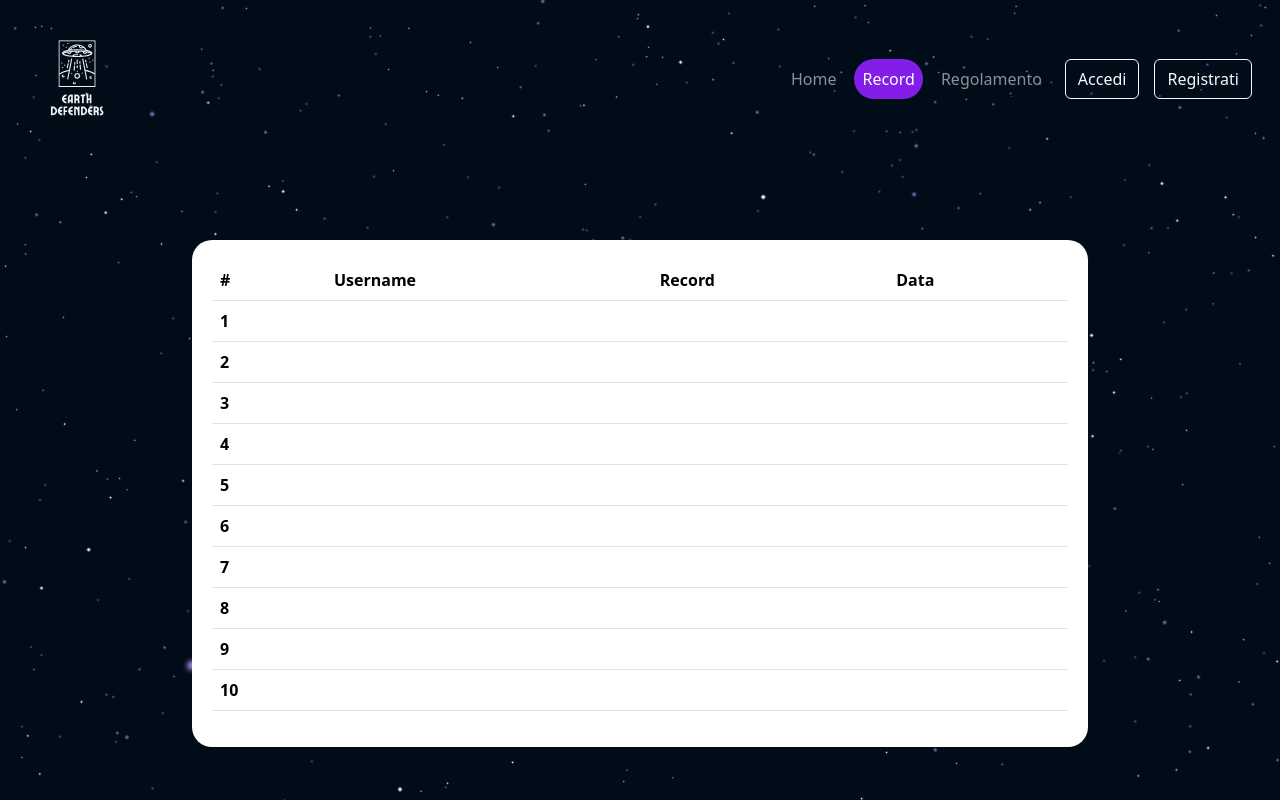
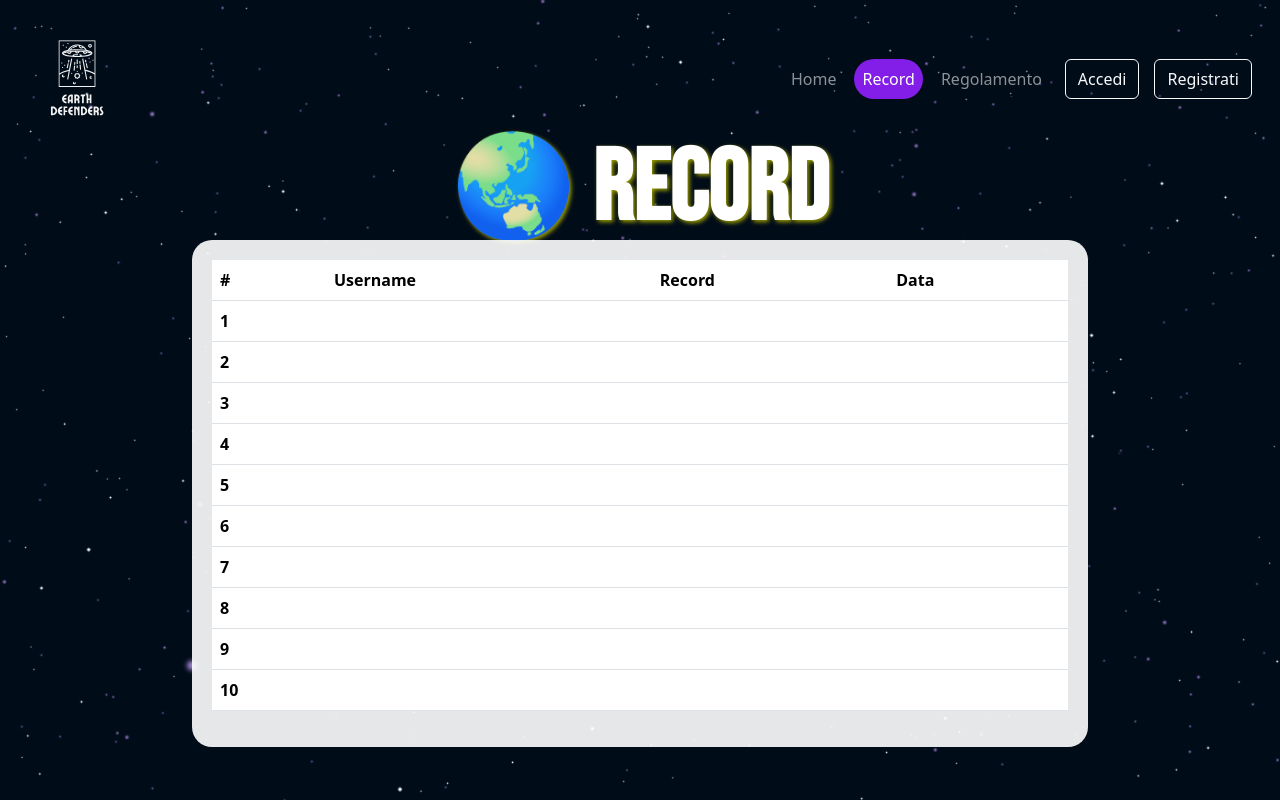
Before and after one commit to Flavio0410/Earth-Defenders, a PHP site: page /src/html/record.html in a window 1280 px wide. Run offline with PHP 8.4, Linux system fonts and the light colour scheme; lists and menus that the app fills with data are empty; some libraries are stand-ins or nearby versions.

Commit message:
fix record page

```diff
--- a/index.html
+++ b/index.html
@@ -34,7 +34,7 @@
       $(function(){
         $("#navigationbar").load("src/html/navbar.html");
       });
-      </script>
+    </script>
 
 
     <audio autoplay loop muted> //per far funzionare l'audio rimuovi muted
@@ -51,7 +51,7 @@
 
 
 
-    <div id="mainContain">
+    <div id="mainContain" class="homecontainer">
 
       <div class="spaceshipContainer" id="spaceshipContainerID"></div>
 
--- a/src/html/record.html
+++ b/src/html/record.html
@@ -22,7 +22,11 @@
         </script>
 
     <div id="mainContain" class="containAll">
+
       <script type="module" src="../Starspace.js"></script>
+
+      <h1 class="pagetitle">🌏 Record</h1>
+
       <div class="recordtablecontainer" id="tablecontainerID">
         <table class="table">
           <thead>
@@ -87,13 +91,9 @@
               <td></td>
               <td></td>
             </tr>
-
           </tbody>
         </table>
       </div>
-
     </div>
-
-
   </body>
 </html>
--- a/style/record.css
+++ b/style/record.css
@@ -1,3 +1,15 @@
+@import url('https://fonts.googleapis.com/css2?family=Bebas+Neue&display=swap');
+
+:root {
+    --main-color: #831DE8;
+    --main-color-lighter: #9C38FF;
+    --main-color-darker: #52099C;
+    --complementary-color: #9A9C00;
+    --complementary-color-lighter: #E6E81C;
+    --logourl: "../public/assets/images/logo.svg";
+  }
+
+
 body{
     background-color: #000000;
     overflow: hidden;
@@ -10,22 +22,32 @@ body{
 .containAll{
     height: 100vh;
     width: 100vw;
-    position: relative;
     top: 0;
     left: 0;
     z-index: 1;
+    display: flex;
+    justify-content: center;
   }
 
 .recordtablecontainer{
-    display: flex;
     z-index: 100;
     width: 70%;
     height: auto;
     position: fixed;
     align-items: center;
-    left: 15%;
     top: 30%;
     border-radius: 20px;
-    background-color: white;
+    background-color: rgba(255, 255, 255, 0.9);
     padding: 20px;
 }
+
+.pagetitle{
+    font-size: 100px;
+    font-weight: bold;
+    position: fixed;
+    font-family: 'Bebas Neue', sans-serif;
+    text-shadow: 2px 2px 4px var(--complementary-color);
+    color: white;
+    display: block;
+    top: 130px;
+}
--- a/style/style.css
+++ b/style/style.css
@@ -16,10 +16,10 @@ body {
   margin: 0;
   background: black;
   overflow: hidden;
-  min-height: 900px;
 }
 
-#mainContain{
+
+.homecontainer{
   width: 100vw;
   height: 100vh;
   overflow: hidden;
```
Lines whose indentation alone changed are shown as unchanged.
